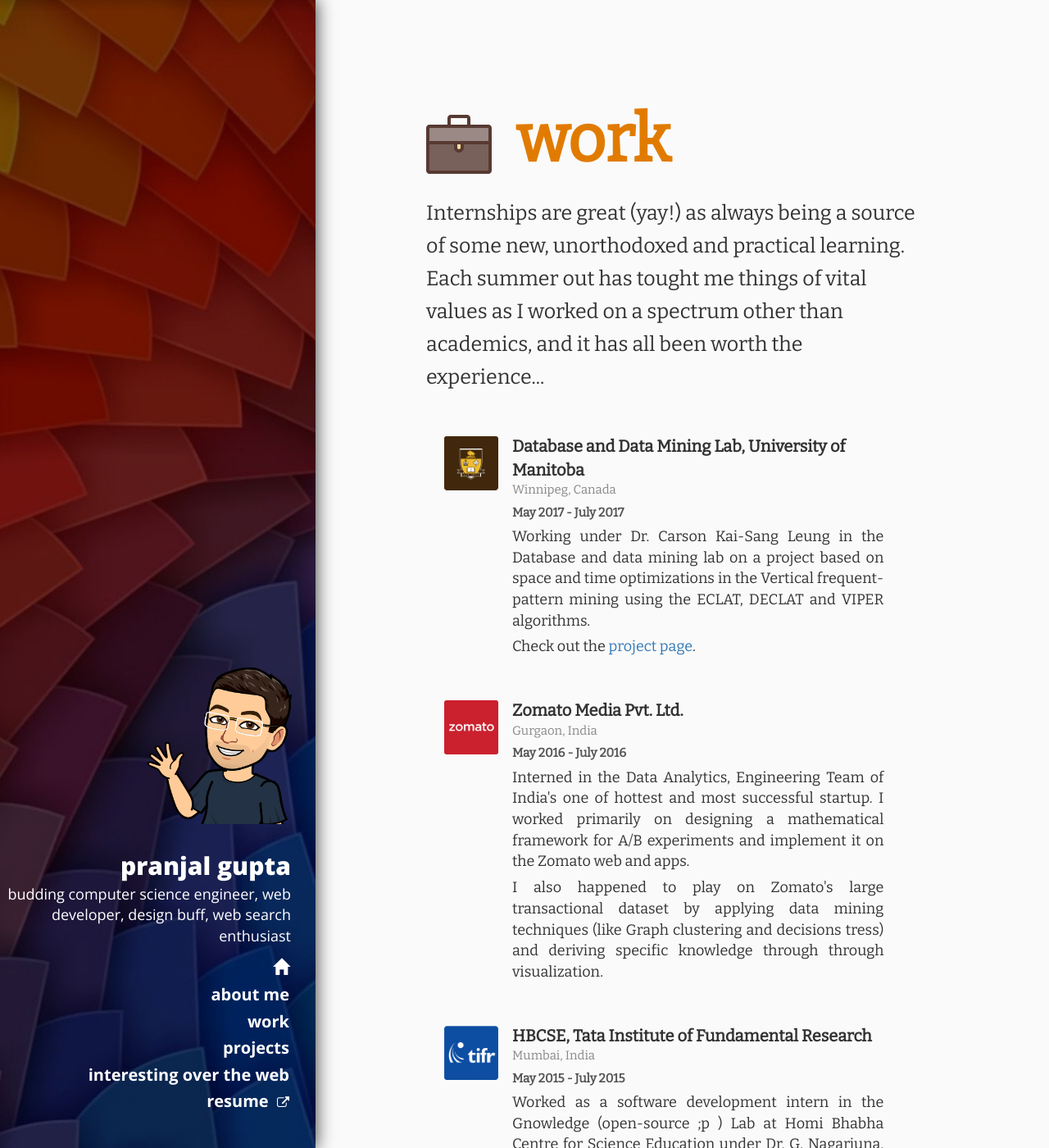
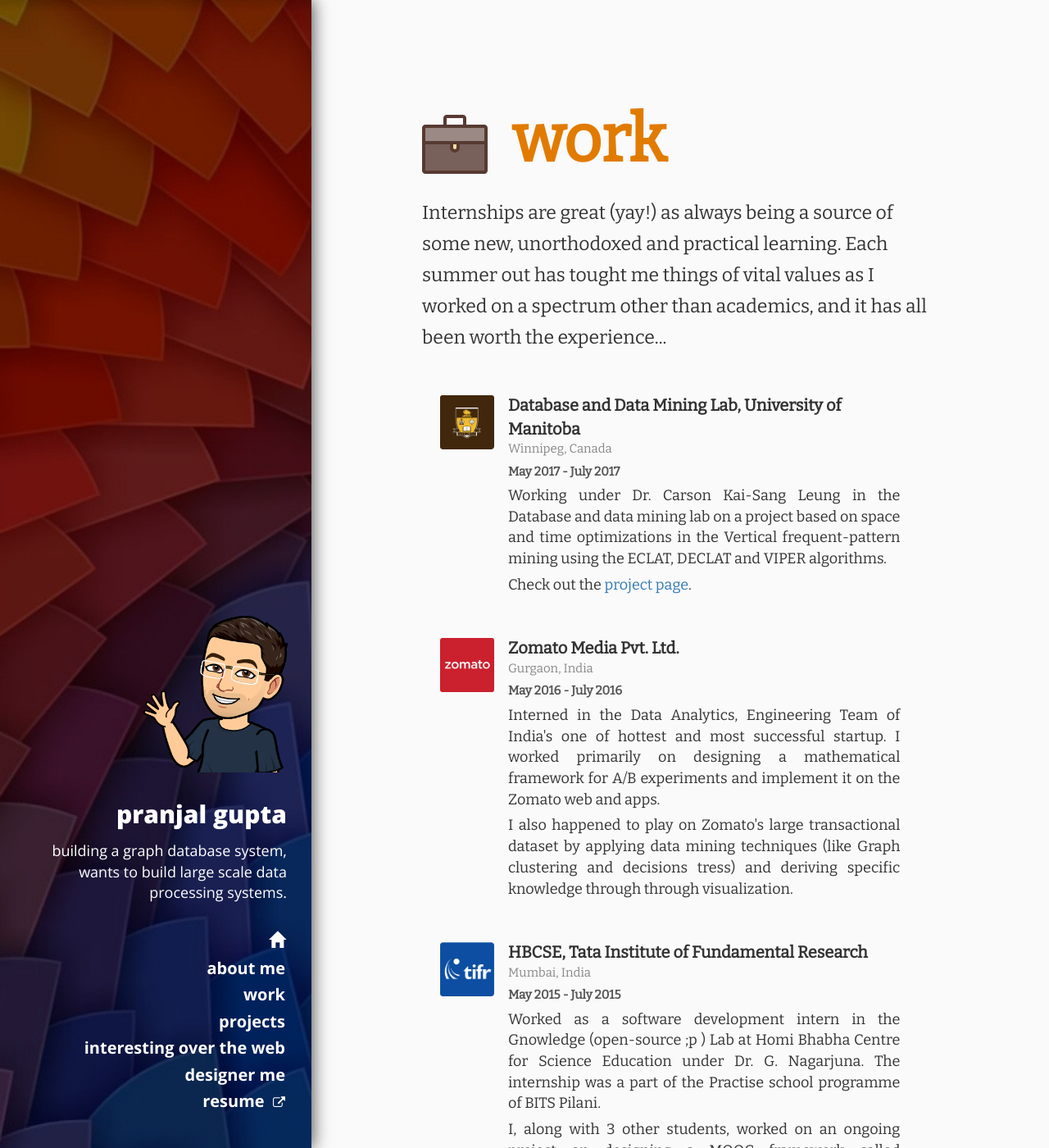
Before and after one commit to g31pranjal/personalweb, a Jekyll site: the page built from work.html, in a window 1280 px wide and 1400 px high. Shown: the whole window at 82% size. Built offline with Jekyll 4.4.1, drawn with Linux system fonts in a browser that asks for light colours.

Commit message:
update, 3rd trey

```diff
--- a/_includes/sidebar-nav.html
+++ b/_includes/sidebar-nav.html
@@ -5,13 +5,14 @@
 	<div class="info-block">
 		<img src="/assets/img/hi1.png" class="photo-frame">
 		<div class="nick">pranjal gupta</div>
-		<div class="intro">budding computer science engineer, web developer, design buff, web search enthusiast</div>
+		<div class="intro">building a graph database system,<br>wants to build large scale data processing systems.</div>
 		<ul class="main-ul" style="list-style: none;">
 			<li><a href="/"><i class="glyphicon glyphicon-home"></i></a></li>
 			<li><a href="/about.html">about me</a></li>
 			<li><a href="/work.html">work</a></li>
 			<li><a href="/projects.html">projects</a></li>
 			<li><a href="/interesting_over_the_web.html">interesting over the web</a></li>
+			<li><a href="/web_dev.html">designer me</a></li>
 			<li><a href="/assets/pranjalGupta.pdf" target="_sg">resume&nbsp;&nbsp;<i style="font-size : 15px;" class="fa fa-external-link"></i></a></li>
 		</ul>
 	</div>
--- a/about.html
+++ b/about.html
@@ -6,8 +6,8 @@ keywords :
 <html lang="en">
 	{% include head.html %}
 	<body>
-		<div class="">
-			<div style="height : 100%">
+		<div >
+			<div style="height: 100%">
 				{% include sidebar-nav.html %}
 				<div class="content-area">
 					{% for point in site.data.about.array %}
--- a/assets/css/base.css
+++ b/assets/css/base.css
@@ -24,8 +24,8 @@ html, body {
 	    padding-bottom: 100px;
 	    font-family: 'Bitter', serif;
 	    opacity: 0;
-	    width: calc(100% - 410px);
-	    margin-left: 400px;
+	    width: calc(100% - 380px);
+	    margin-left: 380px;
 	}
 }
 
@@ -51,13 +51,13 @@ html, body {
 	.navig {
 		min-height: 100%;
 		box-shadow: 0px 0px 20px 1px #444;
-		width: 400px;
+		width: 380px;
 		position: fixed;
 	}
 }
 
 .info-block {
-    width: inherit;
+    width: 100%;
     margin-top: 100px;
     position: absolute;
     text-align: center;
@@ -112,7 +112,7 @@ html, body {
 	}
 
 	.nick {
-		padding-bottom: 0px;
+		padding-bottom: 10px;
 		font-weight: 900;
 		font-size: 30px;
 		margin-right: 30px;
@@ -121,6 +121,8 @@ html, body {
 	.intro {
 		font-size: 18px;
 		margin-right: 30px;
+		margin-bottom: 30px;
+		padding-left: 10px;
 	}
 
 	.main-ul {
@@ -190,8 +192,8 @@ a:hover{
 
 .home-content {
 	margin-top: 20px;
-	font-size: 25px;
-	line-height: 45px;
+	font-size: 23px;
+	line-height: 42px;
 }
 
 /* -------------------------------------- contact page ---------------------------- */
@@ -227,8 +229,8 @@ a:hover{
 }
 
 .project-main-meta {
-	font-size : 25px;
-	line-height: 40px;
+	font-size : 23px;
+	line-height: 38px;
 }
 
 .project-main-year {
@@ -267,8 +269,8 @@ a:hover{
 }
 
 .work-main-meta {
-	font-size: 25px;
-	line-height: 40px;
+	font-size: 23px;
+	line-height: 38px;
 }
 
 .work-main-index {
--- a/work.html
+++ b/work.html
@@ -8,7 +8,7 @@ keywords : work, internships, positions-of-responsibility
 	{% include head.html %}
 	<body>
 		<div>
-			<div class="row" style="height : 100%">
+			<div style="height : 100%">
 				{% include sidebar-nav.html %}
 				<div class=" content-area">
 					<div class="work-main-hi col-md-12"><img class="work-main-icon" src="/assets/img/bc.svg" >work</div>
```
Also changed, not shown: _projects/adapt.md (added, +9 -0 lines), _projects/graphflow.md (+1 -1 lines).
